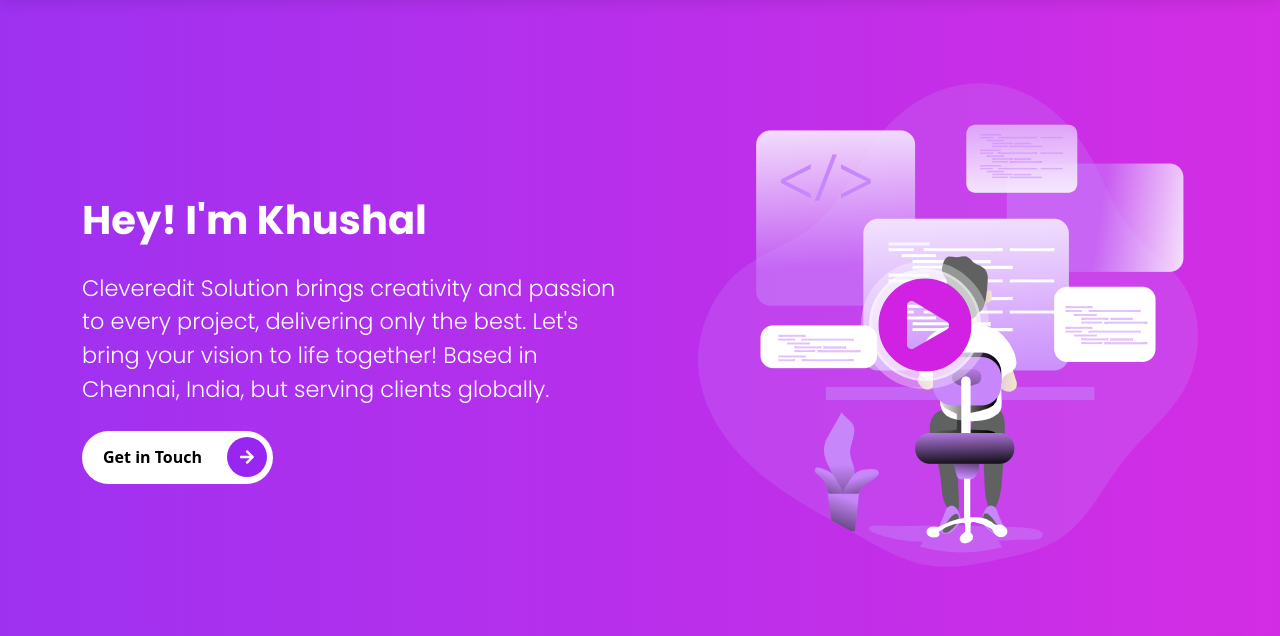
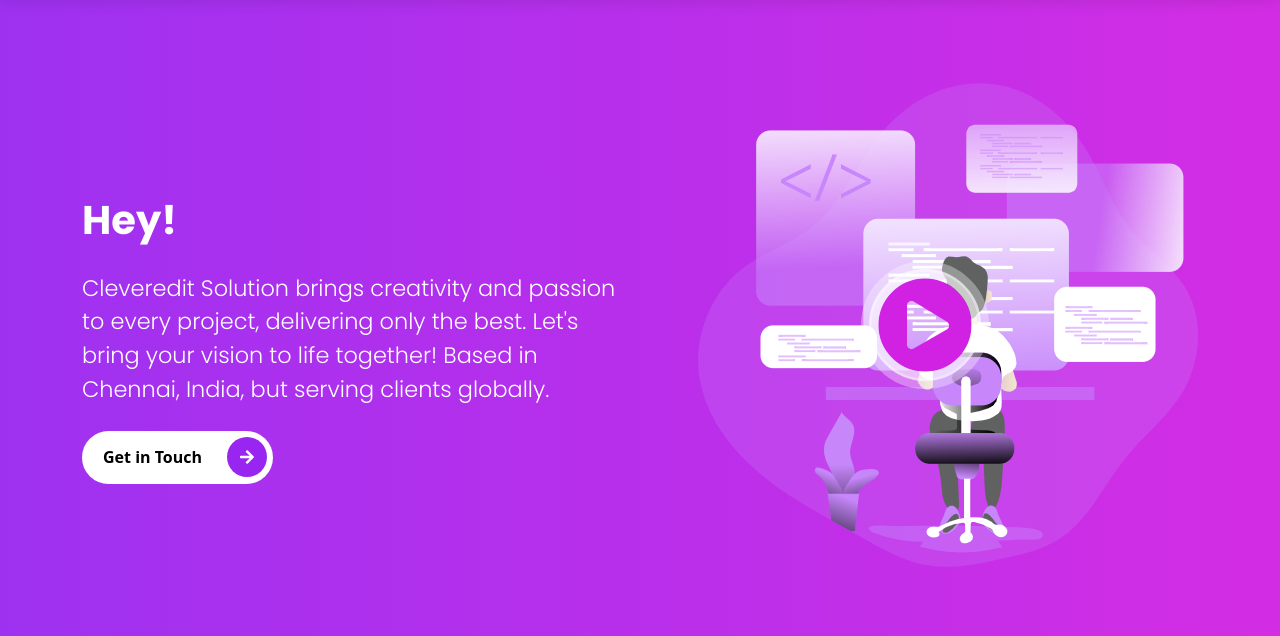
Before and after one commit to ClevereditSolution/Clevereditsolution.github.io, a website: page index.html in a window 1280 px wide. Shown: the part 85-721 px from the top of the page. Drawn offline with nearby package versions, Linux system fonts and the light colour scheme; files that its build step writes are made by us from their sources.

Commit message:
index.html

```diff
--- a/index.html
+++ b/index.html
@@ -52,7 +52,7 @@
       <!-- START THE CONTENT FOR THE INTRO  -->
       <div class="col-md-6 intros text-start">
         <h1 class="display-2">
-          <span class="display-2--intro" style="white-space: nowrap; font-size: 2.5rem;">Hey! I'm Khushal</span>
+          <span class="display-2--intro" style="white-space: nowrap; font-size: 2.5rem;">Hey!</span>
           <span class="display-2--description lh-base">
           Cleveredit Solution brings creativity and passion to every project, delivering only the best. Let's bring your vision to life together! Based in Chennai, India, but serving clients globally.
           </span>
```
